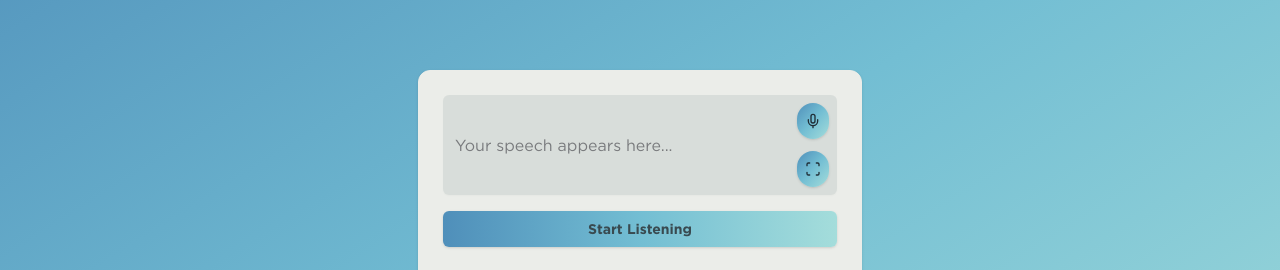
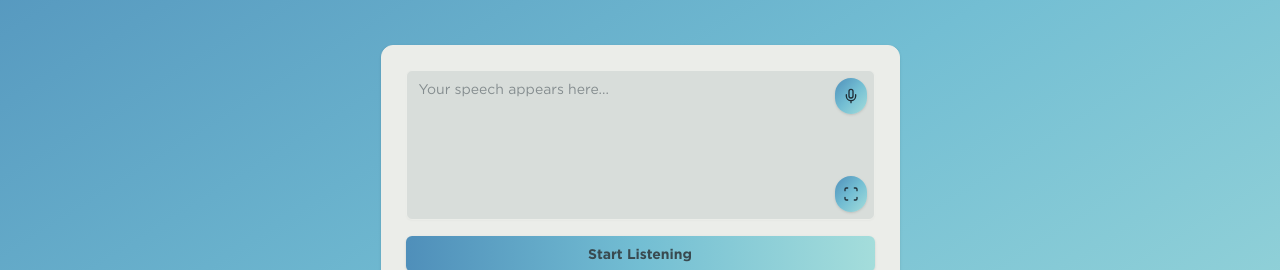
Before and after one commit to KazabiteBoltiz/scribewriter-ai, a Next.js app: page /SpeechToText in a window 1280 px wide. Shown: the part 182-452 px from the top of the page. Built offline with nearby package versions, Linux system fonts and the light colour scheme; no server answers.

Commit message:
Update SpeechToText.tsx

```diff
--- a/components/SpeechToText.tsx
+++ b/components/SpeechToText.tsx
@@ -2,13 +2,13 @@
 
 import { useState, useRef } from "react"
 import { Button } from "@/components/ui/button"
-import { Input } from "@/components/ui/input"
 import { Select, SelectTrigger, SelectValue, SelectContent, SelectItem } from "@/components/ui/select"
 import { Card, CardContent } from "@/components/ui/card"
 import { Mic, Globe, Scan } from "lucide-react"
 import { motion, AnimatePresence } from "framer-motion"
 import { CustomToast } from "./ui/custom-toast"
-import { GoogleSpeechResult } from "@/lib/google-speech"
+import type { GoogleSpeechResult } from "@/lib/google-speech"
+import { Textarea } from "@/components/ui/textarea"
 
 const GOOGLE_API_KEY = process.env.NEXT_PUBLIC_GOOGLE_API_KEY
 
@@ -130,7 +130,7 @@ export default function SpeechToTextTranslator() {
       <motion.div
         initial={{ scale: 0.9 }}
         animate={{ scale: 1 }}
-        className = 'aspect-[1.5] items-center'
+        className="aspect-[1.5] items-center"
         transition={{ type: "spring", stiffness: 260, damping: 20 }}
       >
         <Card className="w-full items-center bg-white-4">
@@ -138,12 +138,12 @@ export default function SpeechToTextTranslator() {
             <div className="space-y-4">
               <div className="relative">
                 <motion.div initial={{ y: 10, opacity: 0 }} animate={{ y: 0, opacity: 1 }} transition={{ delay: 0.2 }}>
-                  <Input
+                  <Textarea
                     disabled={true}
                     value={text}
                     onChange={(e) => setText(e.target.value)}
                     placeholder="Your speech appears here..."
-                    className="pr-10 bg-white-3 min-h-[100px] resize-none"
+                    className="pr-10 bg-white-3 h-[150px] max-h-[300px] overflow-y-auto resize-none"
                   />
                 </motion.div>
                 <motion.div whileHover={{ scale: 1.1 }} whileTap={{ scale: 0.9 }} className="absolute right-2 top-2">
```
